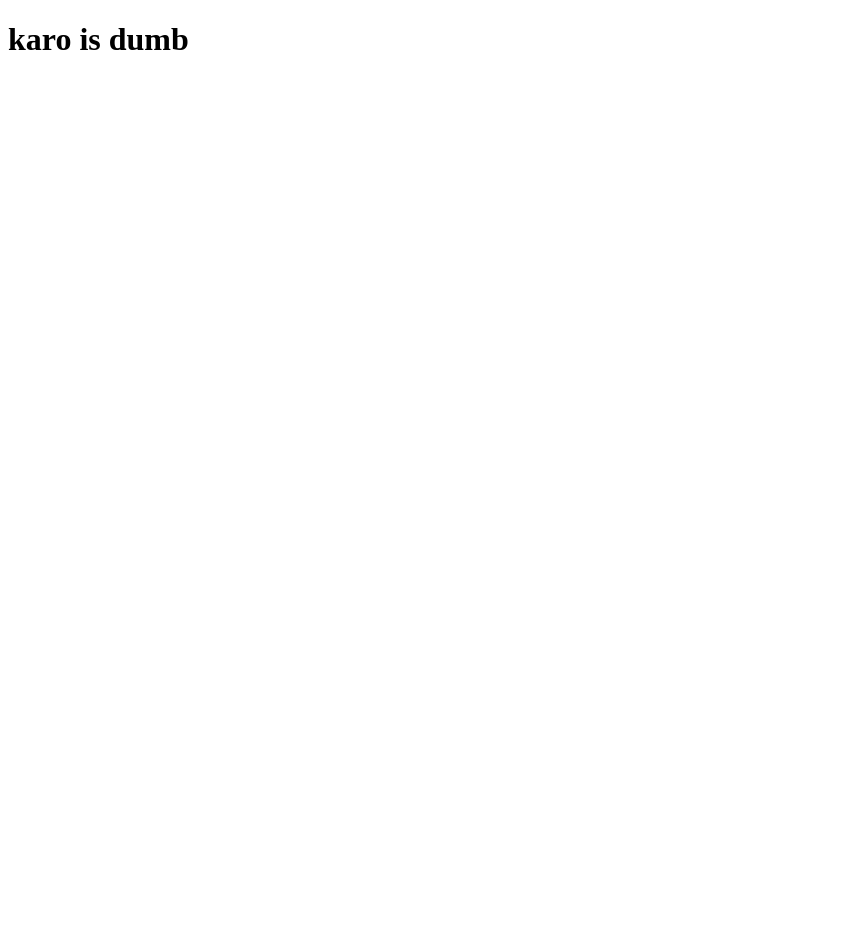
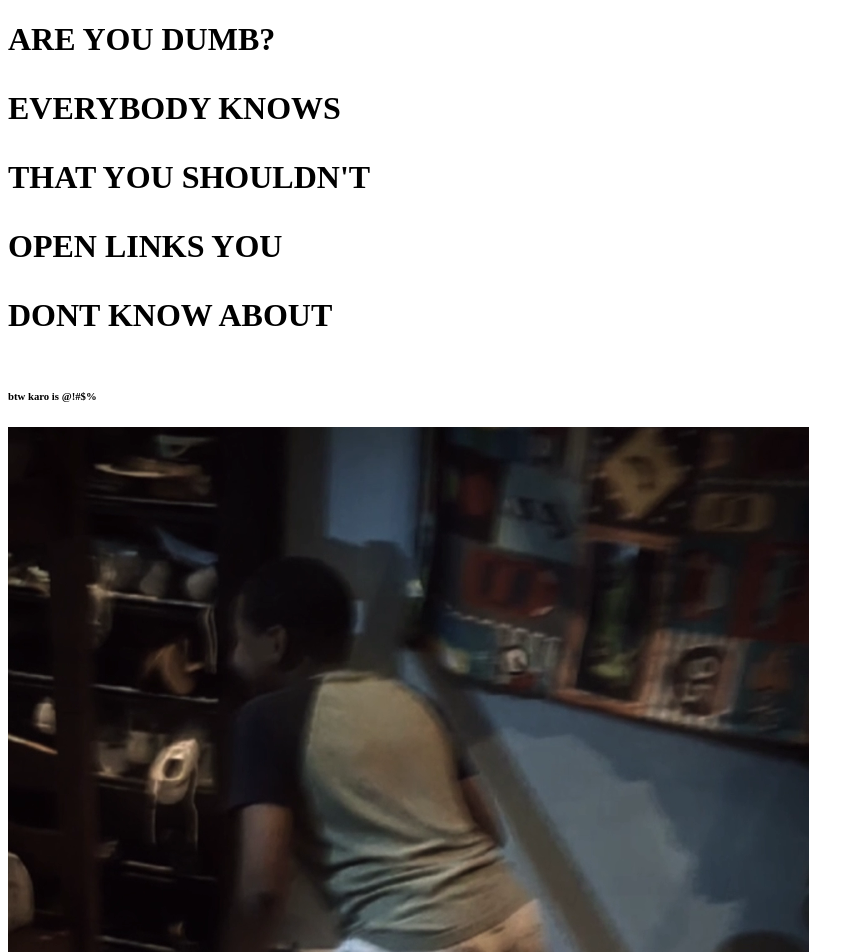
Before and after one commit to idukukome/karo, a plain HTML site: page index.html in a window 1280 px wide. Shown: the top 952 px of the page, without its empty margins (0-864 px from the left). Before the commit the page ends 800 px from the top, so only its background shows below. Drawn offline with Linux system fonts and the light colour scheme.

Commit message:
first commit

```diff
--- a/index.html
+++ b/index.html
@@ -6,6 +6,10 @@
     <title>karo is dumb</title>
 </head>
 <body>
-    <h1>karo is dumb</h1>
+    <h1>ARE YOU DUMB?
+        <P>EVERYBODY KNOWS<P>THAT YOU SHOULDN'T<P>OPEN LINKS YOU<P>DONT KNOW ABOUT</P>
+    </h1>
+    <H6><BR><BR><em></em>btw karo is @!#$%</H6>
+        <img src="ka.png ">
 </body>
 </html>
```
Also changed, not shown: ka.png (added).
